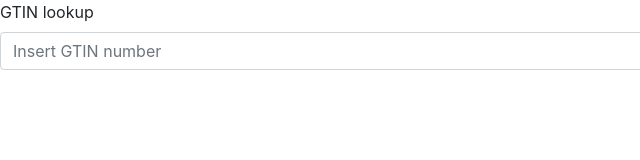
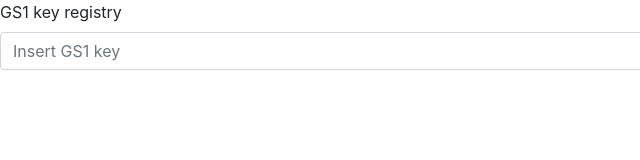
Before and after one commit to Versacci/GS1IDLookup, a plain HTML site: page Index.html in a window 1280 px wide. Shown: the full height of the page, 0-640 px from the left. Drawn offline with nearby package versions, Linux system fonts and the light colour scheme.

Commit message:
minor name changes

```diff
--- a/Index.html
+++ b/Index.html
@@ -1,5 +1,6 @@
 <!doctype html>
 <html lang="en">
+
 <head>
     <!-- Required meta tags -->
     <meta charset="utf-8">
@@ -12,9 +13,9 @@
 <body>
 
     <div class="form-group">
-<label for="formGroupExampleInput">GTIN lookup</label>
+        <label for="formGroupExampleInput">GS1 key registry</label>
         <a href="" id="lnk"></a>
-        <input type="text" class="form-control" id="userInput" placeholder="Insert GTIN number" oninput='gtinResolver()'>
+        <input type="text" class="form-control" id="userInput" placeholder="Insert GS1 key" oninput='gtinResolver()'>
     </div>
     <!-- <input type="button" class="btn btn-info" value="Send" id="frm1_submit" onclick='gtinResolver()' /> -->
 
@@ -34,10 +35,9 @@
 <!-- https://id.gs1.org/gtin/05710085209216/lot/Mar2019-10 -->
 
 <script>
-function gtinResolver(){
+    function gtinResolver() {
         let userInput = document.getElementById('userInput').value;
-  if(userInput.length == 14)
-  {
+        if (userInput.length == 14) {
             let lnk = document.getElementById('lnk');
             lnk.href = "https://id.gs1.org/gtin/" + userInput;
             window.location = "https://id.gs1.org/gtin/" + userInput;
```
Also changed, not shown: temp.html (+3 -3 lines). Lines whose indentation alone changed are shown as unchanged.
